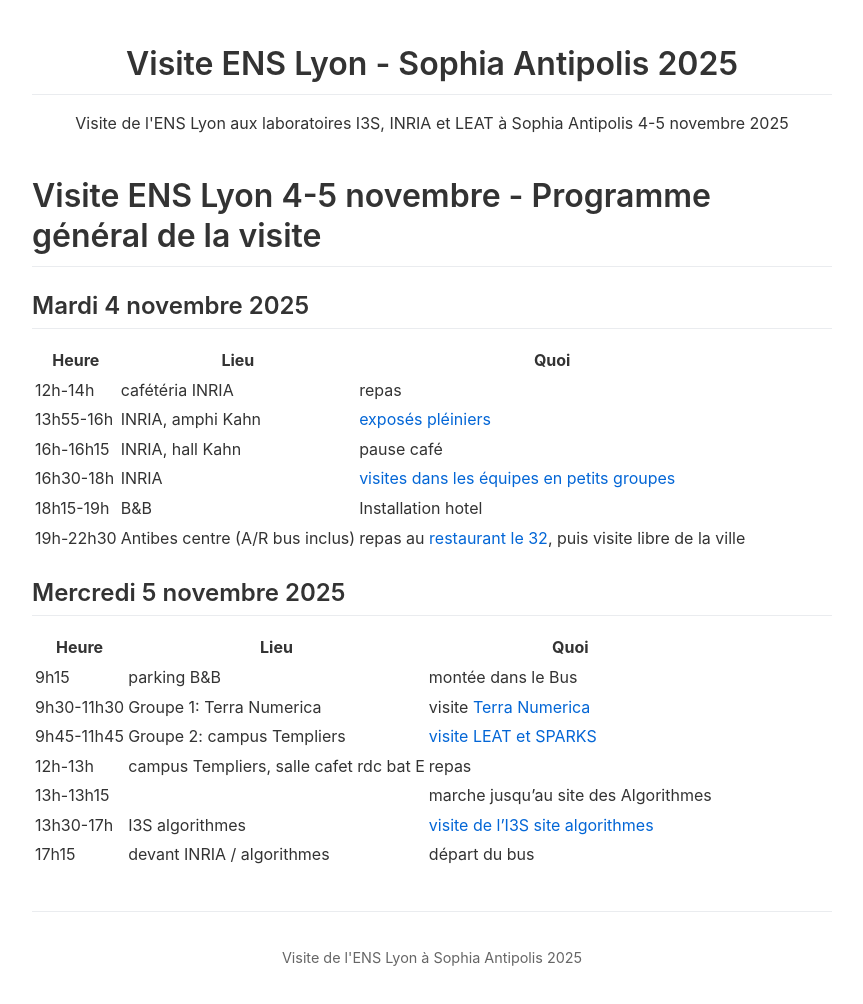
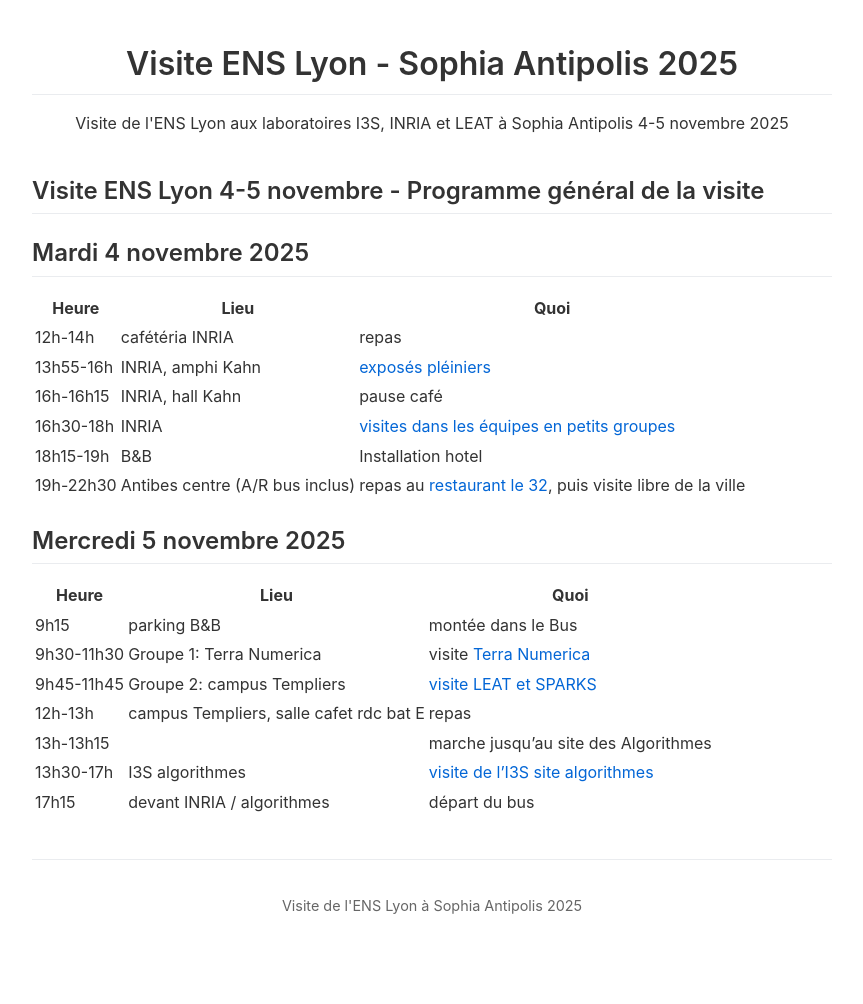
Before and after one commit to etiloz/visite-ens-lyon-sophia-2025.github.io, a Jekyll site: the page built from index.md, in a window 1280 px wide. Shown: the whole page, without its empty margins (208-1071 px from the left). Built offline with Jekyll 4.4.1, drawn with Linux system fonts in a browser that asks for light colours; after the commit the page ends 951 px from its top, so only the background shows below that.

Commit message:
cosmetic

```diff
--- a/index.md
+++ b/index.md
@@ -3,7 +3,7 @@ layout: default
 title: Accueil
 ---
 
-# Visite ENS Lyon 4-5 novembre - Programme général de la visite
+## Visite ENS Lyon 4-5 novembre - Programme général de la visite
 
 Mardi 4 novembre 2025
 ---------------------
```
